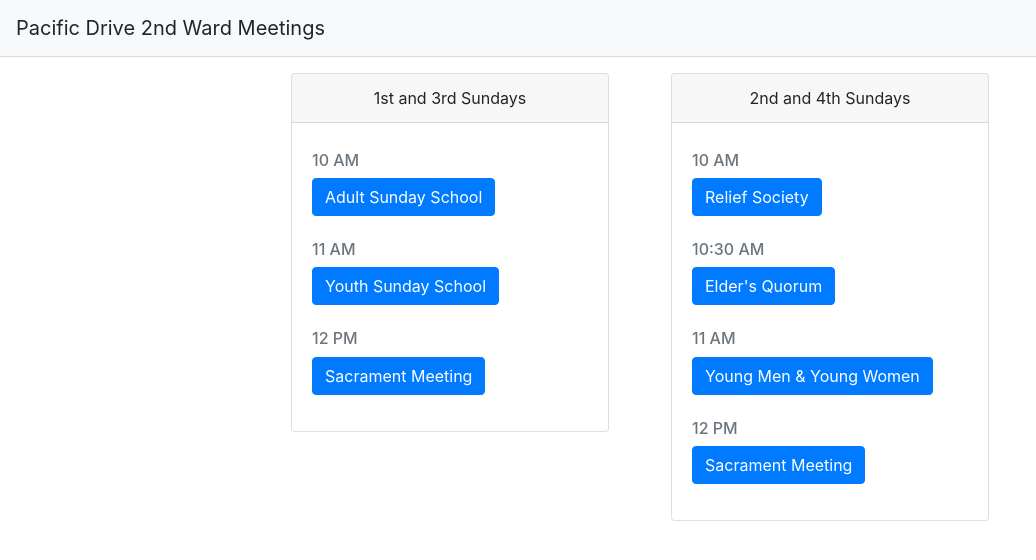
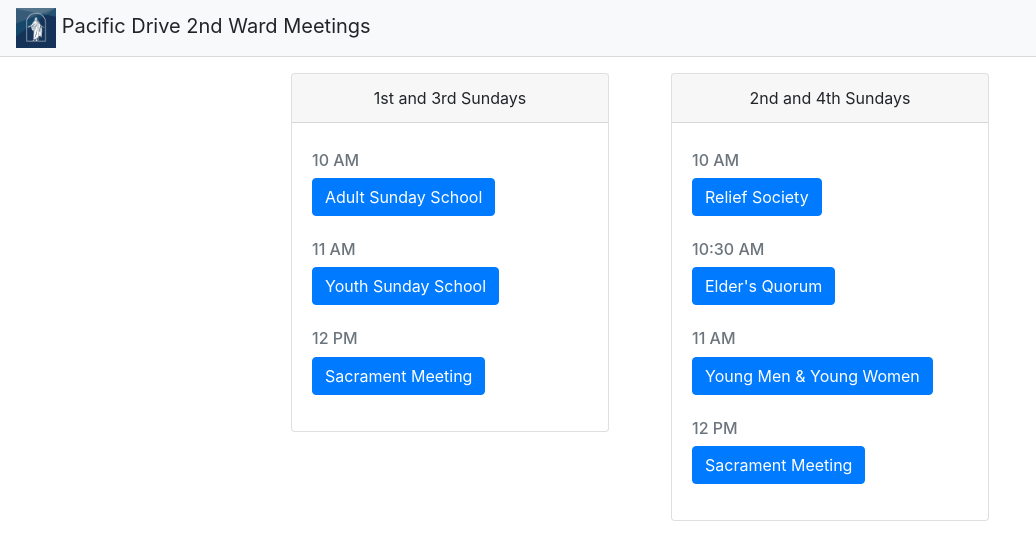
Before and after one commit to afpd2/meetings, a plain HTML site: page index.html in a window 1280 px wide. Shown: the whole page, without its empty margins (0-1036 px from the left). Drawn offline with nearby package versions, Linux system fonts and the light colour scheme.

Commit message:
Update index.html

```diff
--- a/index.html
+++ b/index.html
@@ -3,13 +3,17 @@
     <head>
         <meta charset="utf-8">
         <meta name="viewport" content="width=device-width, initial-scale=1, shrink-to-fit=no">
+        <link rel="shortcut icon" type="image/x-icon" href="favicon.ico">
         <link rel="stylesheet" href="https://stackpath.bootstrapcdn.com/bootstrap/4.3.1/css/bootstrap.min.css" integrity="sha384-ggOyR0iXCbMQv3Xipma34MD+dH/1fQ784/j6cY/iJTQUOhcWr7x9JvoRxT2MZw1T" crossorigin="anonymous">
         <title>AFPD2 Meetings</title>
     </head>
     <body>
-        <nav class="navbar navbar-expand-md navbar-light bg-light" style="border-bottom: 1px solid rgba(0,0,0,.125);">
-            <div class="container-md">
-                <a class="navbar-brand">Pacific Drive 2nd Ward Meetings</a>
+        <nav class="navbar navbar-light bg-light" style="border-bottom: 1px solid rgba(0,0,0,.125);">
+            <div class="container-fluid p-0">
+                <a class="navbar-brand p-0">
+                    <img src="logo.jpg" width="40" height="40" class="d-inline-block">
+                    Pacific Drive 2nd Ward Meetings
+                </a>
             </div>
         </nav>
         <main role="main" class="container">
```
